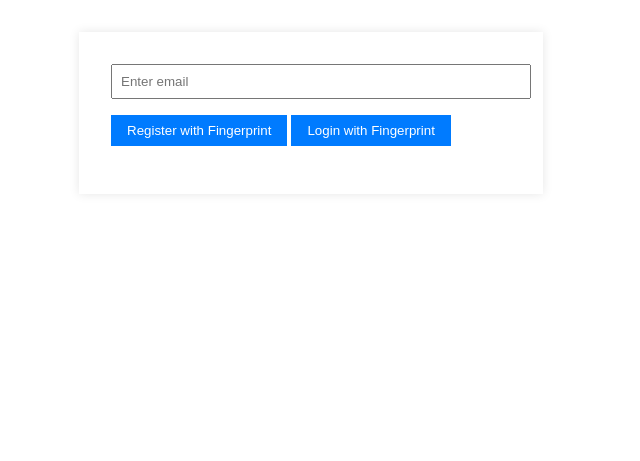
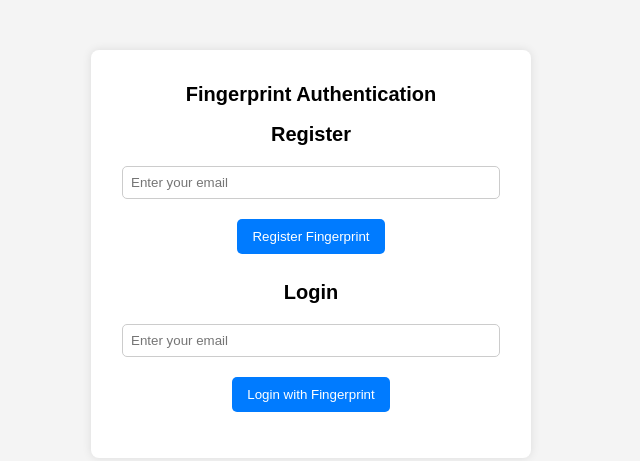
Before and after one commit to tarunkumar456/fingerprint, a plain HTML site: page index.html in a window 1280 px wide. Shown: the whole page, without its empty margins (329-969 px from the left). Drawn offline with Linux system fonts and the light colour scheme.

Commit message:
Update index.html

```diff
--- a/index.html
+++ b/index.html
@@ -1,141 +1,26 @@
 <!DOCTYPE html>
-<html>
+<html lang="en">
 <head>
-    <title>Fingerprint Auth Demo</title>
-    <style>
-        .container {
-            max-width: 400px;
-            margin: 2rem auto;
-            padding: 2rem;
-            box-shadow: 0 0 10px rgba(0,0,0,0.1);
-        }
-        .form-group {
-            margin-bottom: 1rem;
-        }
-        input {
-            width: 100%;
-            padding: 0.5rem;
-            margin-bottom: 1rem;
-        }
-        button {
-            background: #007bff;
-            color: white;
-            border: none;
-            padding: 0.5rem 1rem;
-            cursor: pointer;
-        }
-        #message {
-            margin-top: 1rem;
-            color: green;
-        }
-        .error {
-            color: red;
-        }
-    </style>
+    <meta charset="UTF-8">
+    <meta name="viewport" content="width=device-width, initial-scale=1.0">
+    <title>Fingerprint Authentication</title>
+    <link rel="stylesheet" href="style.css">
 </head>
 <body>
     <div class="container">
-        <div class="form-group">
-            <input type="email" id="email" placeholder="Enter email">
-            <button onclick="register()">Register with Fingerprint</button>
-            <button onclick="login()">Login with Fingerprint</button>
-        </div>
-        <div id="message"></div>
+        <h1>Fingerprint Authentication</h1>
+
+        <h2>Register</h2>
+        <input type="email" id="registerEmail" placeholder="Enter your email">
+        <button onclick="registerFingerprint()">Register Fingerprint</button>
+
+        <h2>Login</h2>
+        <input type="email" id="loginEmail" placeholder="Enter your email">
+        <button onclick="verifyFingerprint()">Login with Fingerprint</button>
+
+        <p id="status"></p>
     </div>
 
-    <script>
-        // Temporary storage (replace with proper database in production)
-        let users = [];
-
-        async function register() {
-            const email = document.getElementById('email').value;
-            if (!email) {
-                showMessage('Please enter email', true);
-                return;
-            }
-
-            try {
-                // Create new credential
-                const credential = await navigator.credentials.create({
-                    publicKey: {
-                        challenge: new Uint8Array(32),
-                        rp: { name: "Demo App" },
-                        user: {
-                            id: new Uint8Array(16),
-                            name: email,
-                            displayName: email
-                        },
-                        pubKeyCredParams: [{ type: "public-key", alg: -7 }],
-                        authenticatorSelection: {
-                            userVerification: "required"
-                        }
-                    }
-                });
-
-                // Store user
-                users.push({
-                    email,
-                    credential: {
-                        id: Array.from(new Uint8Array(credential.rawId)),
-                        publicKey: credential.response.getPublicKey(),
-                        authenticatorData: credential.response.authenticatorData
-                    }
-                });
-
-                showMessage('Registration successful!');
-            } catch (err) {
-                showMessage('Registration failed: ' + err.message, true);
-            }
-        }
-
-        async function login() {
-            const email = document.getElementById('email').value;
-            const user = users.find(u => u.email === email);
-
-            if (!user) {
-                showMessage('User not found', true);
-                return;
-            }
-
-            try {
-                // Verify credential
-                const assertion = await navigator.credentials.get({
-                    publicKey: {
-                        challenge: new Uint8Array(32),
-                        allowCredentials: [{
-                            id: new Uint8Array(user.credential.id),
-                            type: 'public-key'
-                        }],
-                        userVerification: "required"
-                    }
-                });
-
-                // Simple verification (insecure demo only)
-                const isValid = compareCredentials(
-                    user.credential.authenticatorData,
-                    assertion.response.authenticatorData
-                );
-
-                if (isValid) {
-                    showMessage('Login successful!');
-                } else {
-                    showMessage('Authentication failed', true);
-                }
-            } catch (err) {
-                showMessage('Login failed: ' + err.message, true);
-            }
-        }
-
-        function compareCredentials(a, b) {
-            // Insecure demo comparison - real implementation needs proper signature verification
-            return JSON.stringify(a) === JSON.stringify(b);
-        }
-
-        function showMessage(text, isError = false) {
-            const messageEl = document.getElementById('message');
-            messageEl.textContent = text;
-            messageEl.className = isError ? 'error' : '';
-        }
-    </script>
+    <script src="script.js"></script>
 </body>
 </html>
```
